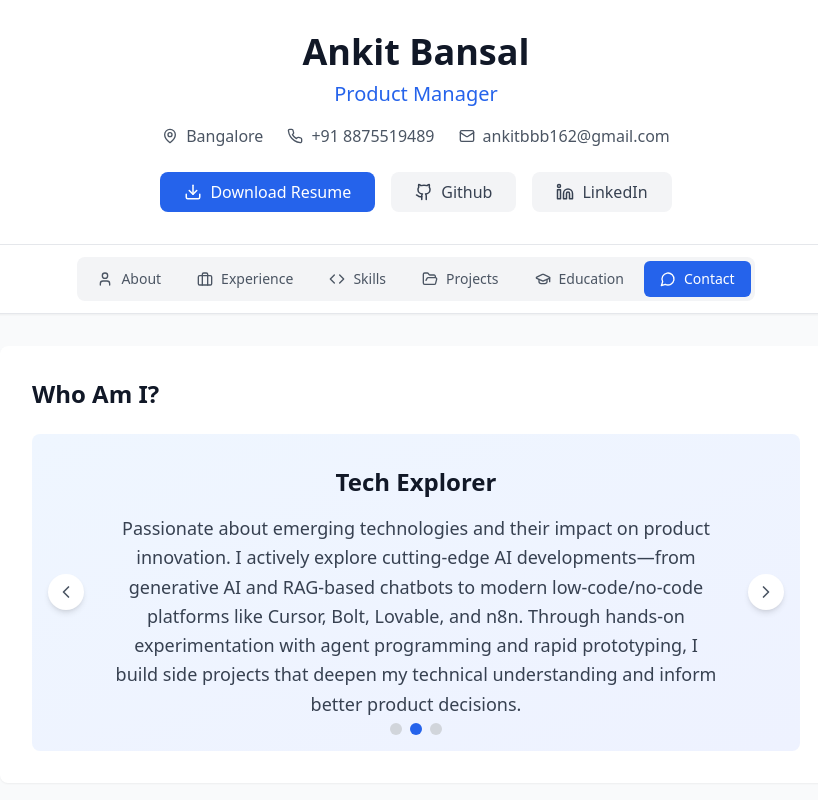
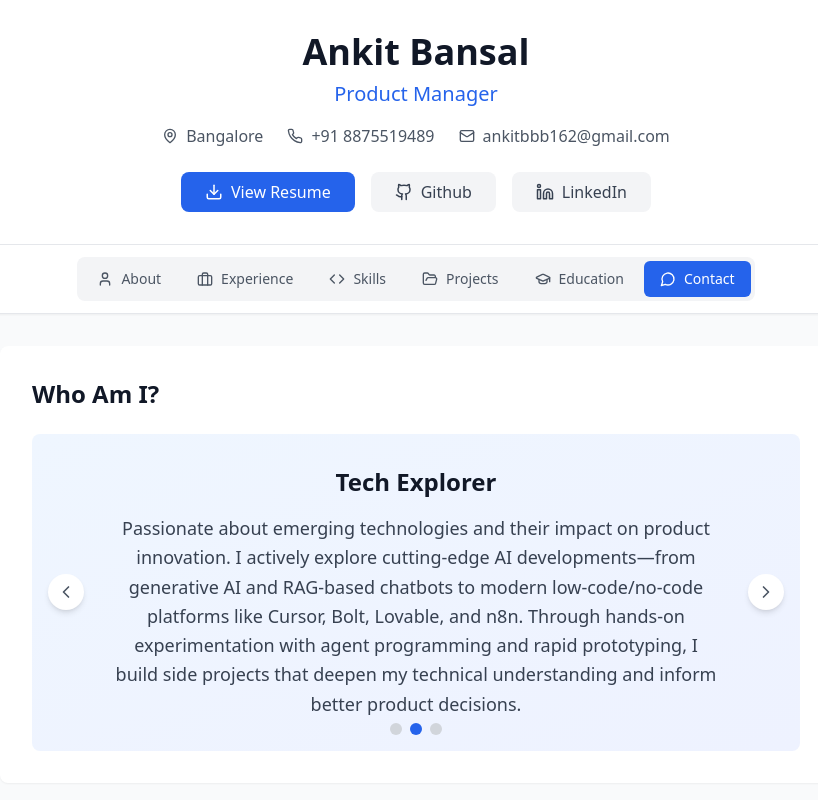
Before and after one commit to ankitbansal2101/digital-resume, a React (Vite) app: page / in a window 1280 px wide. Shown: the top 800 px of the page, without its empty margins (224-1042 px from the left). Built offline with nearby package versions, Linux system fonts and the light colour scheme.

Commit message:
Fix PDF download functionality

```diff
--- a/src/components/Header.tsx
+++ b/src/components/Header.tsx
@@ -32,11 +32,12 @@ const Header = () => {
           <div className="flex justify-center gap-4">
             <a
               href="/Ankit_Bansal_PM.pdf"
-              download="Ankit_Bansal_Resume.pdf"
+              target="_blank"
+              rel="noopener noreferrer"
               className="bg-blue-600 text-white px-6 py-2 rounded-lg hover:bg-blue-700 transition-colors flex items-center gap-2"
             >
               <Download size={18} />
-              Download Resume
+              View Resume
             </a>
             <a
               href="https://github.com/ankitbansal2101"
```
